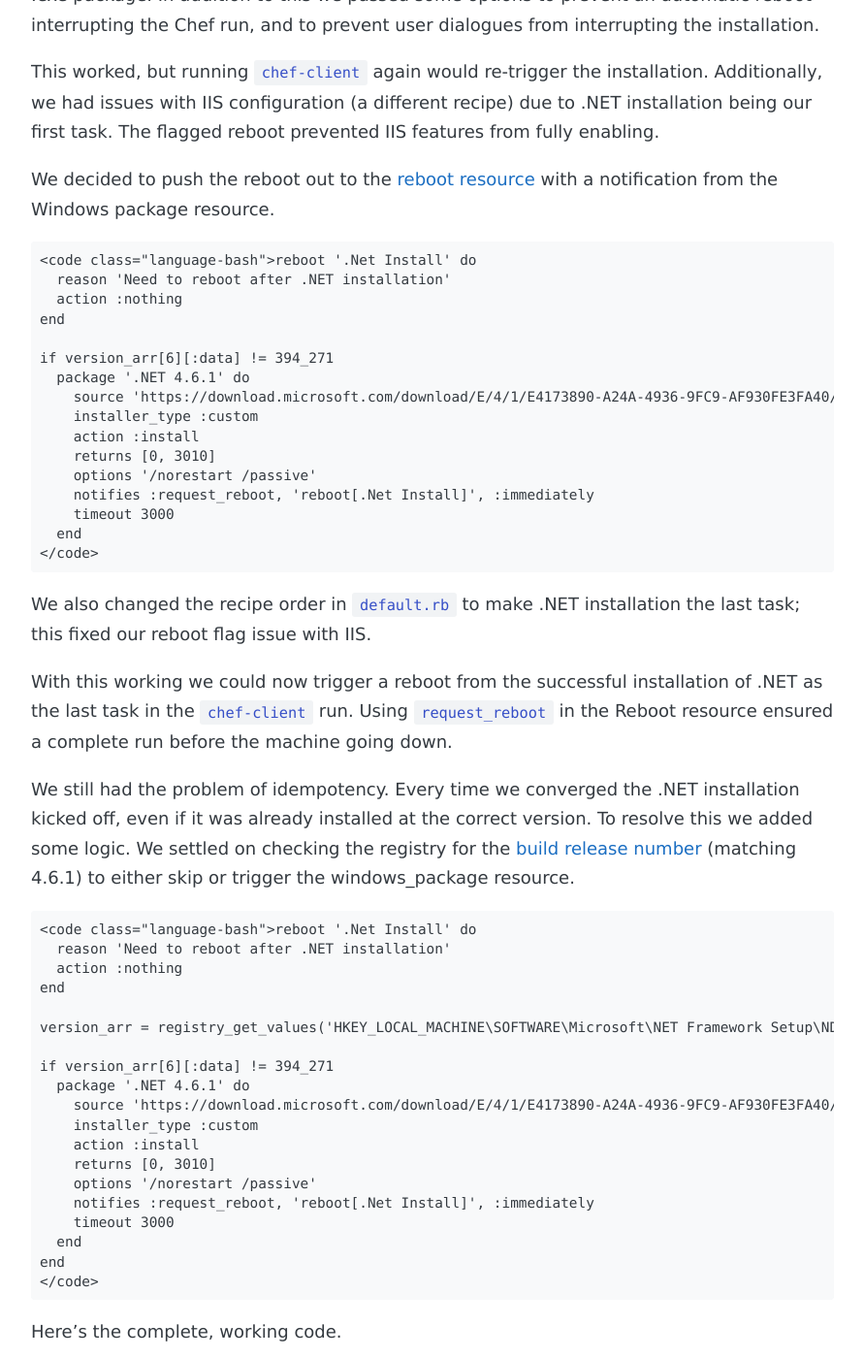
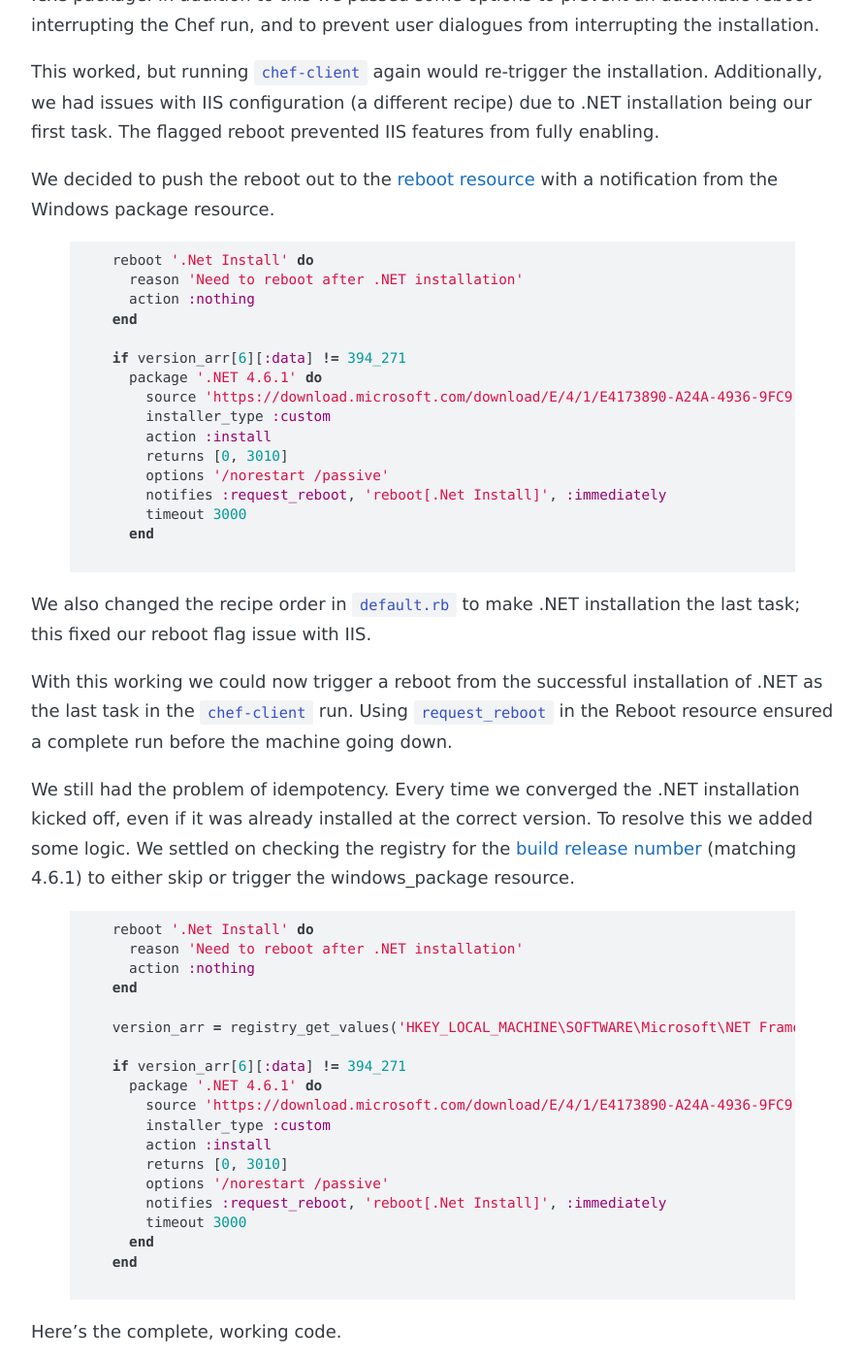
Before and after one commit to grdnrio/grdnrio-blog, a Jekyll site: the page built from _posts/2016-07-20-installing-net-4-6-1-on-windows-server-2012-r2-with-chef.markdown, in a window 1280 px wide and 1400 px high, scrolled down 890 px. Shown: the whole window at 97% size, without its empty margins (194-1085 px from the left). Built offline with Jekyll 4.4.1, drawn with Linux system fonts in a browser that asks for light colours; some web fonts are replaced; comment, search, counter and statistics services are not loaded; some of the changed text lies outside the part shown.

Commit message:
Ruby highlighting to snippets

```diff
--- a/_posts/2016-07-20-installing-net-4-6-1-on-windows-server-2012-r2-with-chef.markdown
+++ b/_posts/2016-07-20-installing-net-4-6-1-on-windows-server-2012-r2-with-chef.markdown
@@ -10,22 +10,12 @@
 
 Recently I was lucky enough to take part in a 'hackathon' with Chef, Microsoft and a partner company based in Norway. It was a great week working with some amazing people!
 
-
-
-
 One of the challenges we faced was automating the installation of .NET 4.6.1; a requirement of the application that was the focus of the week long event. We struggled with automatically determining whether the package should be installed on the system, and then triggering a reboot in the correct order to allow IIS configuration to complete.
-
-
-
-
 
 Here's the [Windows package](https://docs.chef.io/resource_windows_package.html) resource we used to install .NET originally.
 
-
-
-
-
-    <code class="language-bash">  package '.NET 4.6.1' do
+    {% highlight ruby %}
+    package '.NET 4.6.1' do
         source 'https://download.microsoft.com/download/E/4/1/E4173890-A24A-4936-9FC9-AF930FE3FA40/NDP461-KB3102436-x86-x64-AllOS-ENU.exe'
         installer_type :custom
         action :install
@@ -33,31 +23,16 @@
         options '/norestart /passive'
         timeout 3000
       end
-    </code>
-
-
-
-
+    {% endhighlight %}
 
 As you can see we needed to set the installer type to `:custom` because we were using a .exe package. In addition to this we passed some options to prevent an automatic reboot interrupting the Chef run, and to prevent user dialogues from interrupting the installation.
 
-
-
-
-
 This worked, but running `chef-client` again would re-trigger the installation. Additionally, we had issues with IIS configuration (a different recipe) due to .NET installation being our first task. The flagged reboot prevented IIS features from fully enabling.
-
-
-
-
 
 We decided to push the reboot out to the [reboot resource](https://docs.chef.io/resource_reboot.html) with a notification from the Windows package resource.
 
-
-
-
-
-    <code class="language-bash">reboot '.Net Install' do
+    {% highlight ruby %}
+    reboot '.Net Install' do
       reason 'Need to reboot after .NET installation'
       action :nothing
     end
@@ -72,31 +47,16 @@
         notifies :request_reboot, 'reboot[.Net Install]', :immediately
         timeout 3000
       end
-    </code>
-
-
-
-
+    {% endhighlight %}
 
 We also changed the recipe order in `default.rb` to make .NET installation the last task; this fixed our reboot flag issue with IIS.
 
-
-
-
-
 With this working we could now trigger a reboot from the successful installation of .NET as the last task in the `chef-client` run. Using `request_reboot` in the Reboot resource ensured a complete run before the machine going down.
-
-
-
-
 
 We still had the problem of idempotency. Every time we converged the .NET installation kicked off, even if it was already installed at the correct version. To resolve this we added some logic. We settled on checking the registry for the [build release number](https://msdn.microsoft.com/en-us/library/hh925568(v=vs.110).aspx) (matching 4.6.1) to either skip or trigger the windows_package resource.
 
-
-
-
-
-    <code class="language-bash">reboot '.Net Install' do
+    {% highlight ruby %}
+    reboot '.Net Install' do
       reason 'Need to reboot after .NET installation'
       action :nothing
     end
@@ -114,10 +74,6 @@
         timeout 3000
       end
     end
-    </code>
-
-
-
-
+    {% endhighlight %}
 
 Here's the complete, working code.
```
